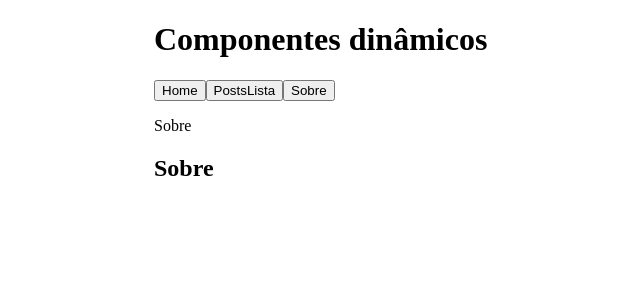
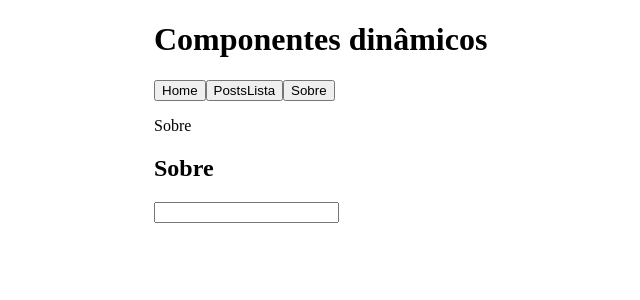
Before and after one commit to tarciso-torres/advanced-components, a Vue app: page / in a window 1280 px wide. Both pictures are taken after a click on the button "Sobre". Shown: the top 300 px of the page, without its empty margins (6-646 px from the left). Built offline with nearby package versions, Linux system fonts and the light colour scheme.

Commit message:
Entendendo como funcionam os componentes dinamicos

```diff
--- a/src/components/Sobre.vue
+++ b/src/components/Sobre.vue
@@ -1,3 +1,18 @@
 <template>
-    <h2>Sobre</h2>
+    <div>
+        <h2>Sobre</h2>
+
+        <p v-if="autor">Autor: {{ autor }}</p>
+        <input type="text" v-model="autor" />
+    </div>
 </template>
+
+<script>
+export default {
+    data() {
+        return {
+            autor: ''
+        }
+    }
+}
+</script>
```
